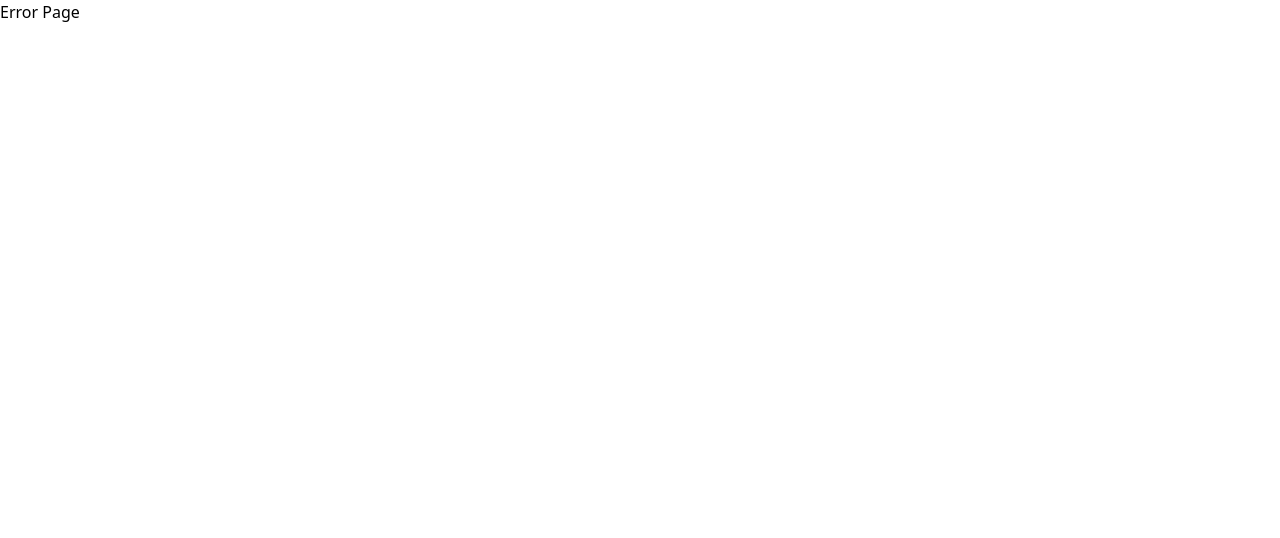
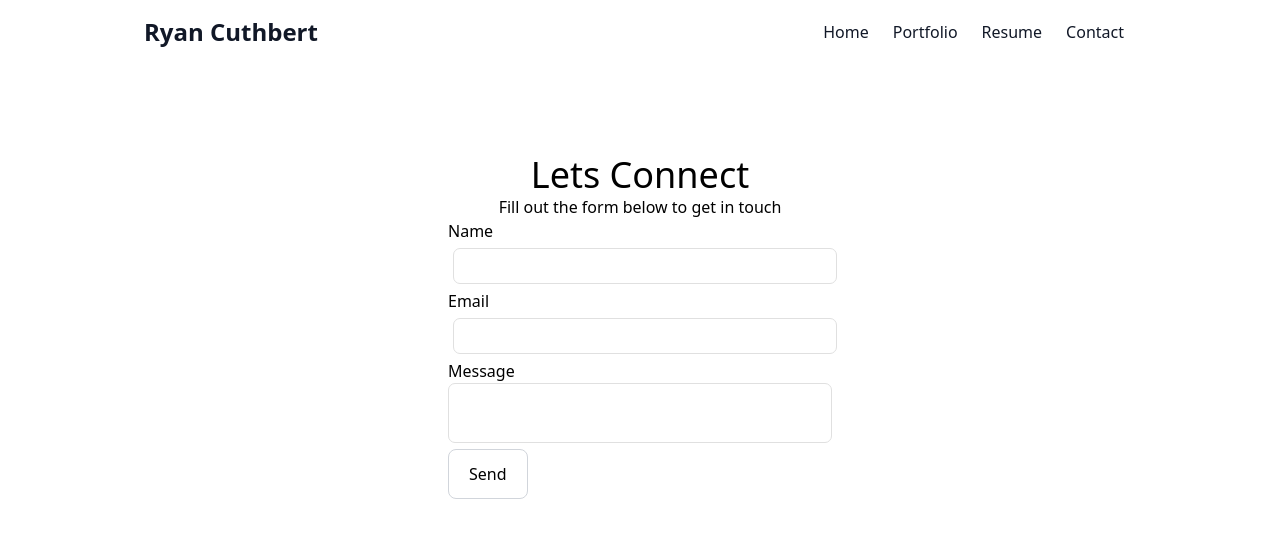
Before and after one commit to Ryan3389/portfolio, a React (Vite) app: page /contact in a window 1280 px wide. Before the commit this address had no page. Shown: the top 538 px of the page. Built offline with nearby package versions, Linux system fonts and the light colour scheme.

Commit message:
added contact page

```diff
--- a/package.json
+++ b/package.json
@@ -10,6 +10,9 @@
     "preview": "vite preview"
   },
   "dependencies": {
+    "@emailjs/browser": "^4.4.1",
+    "dotenv": "^16.4.5",
+    "emailjs-com": "^3.2.0",
     "react": "^18.3.1",
     "react-dom": "^18.3.1",
     "react-router-dom": "^6.26.2"
--- /dev/null
+++ b/src/App.css
@@ -0,0 +1,41 @@
+.form-section {
+    height: 80vh;
+    padding-top: 75px;
+}
+
+.form-container {
+    width: 30%;
+    margin: auto;
+}
+
+.form-container h1,
+p {
+    text-align: center;
+}
+
+.input-div input,
+textarea {
+    width: 100%;
+    border: 1px solid #E0E0E0;
+    border-radius: 7px;
+    padding: 5px 10px;
+    margin: 5px;
+}
+
+.input-div textarea {
+    resize: none;
+    padding: 5px 10px;
+}
+
+/* .send-btn {
+    background-color: #1ABC9C;
+    padding: 8px 16px;
+    border-radius: 5px;
+    border: none;
+    font-weight: 600;
+    font-size: 1.2rem;
+}
+
+.send-btn:hover {
+    background-color: #16A085;
+} */
--- a/src/App.jsx
+++ b/src/App.jsx
@@ -1,5 +1,6 @@
 import { Outlet } from 'react-router-dom';
 import Navbar from './components/Navbar';
+import '../src/App.css'
 const App = () => {
     return (
         <>
--- a/src/components/Navbar.jsx
+++ b/src/components/Navbar.jsx
@@ -1,3 +1,4 @@
+import { Link } from "react-router-dom"
 
 const Navbar = () => {
     return (
@@ -6,10 +7,10 @@ const Navbar = () => {
             <div className="flex flex-wrap items-center justify-between mx-auto p-4 w-[80%]">
                 <span className="self-center text-2xl font-semibold dark:text-white">Ryan Cuthbert</span>
                 <div>
-                    <a className="py-2 px-3 cursor-pointer">Home</a>
-                    <a className="py-2 px-3 cursor-pointer">Portfolio</a>
-                    <a className="py-2 px-3 cursor-pointer">Resume</a>
-                    <a className="py-2 px-3 cursor-pointer">Contact</a>
+                    <Link to='/' className="py-2 px-3 cursor-pointer">Home</Link>
+                    <Link className="py-2 px-3 cursor-pointer">Portfolio</Link>
+                    <Link className="py-2 px-3 cursor-pointer">Resume</Link>
+                    <Link to='/contact' className="py-2 px-3 cursor-pointer">Contact</Link>
                 </div>
 
             </div>
--- a/src/main.jsx
+++ b/src/main.jsx
@@ -5,6 +5,7 @@ import './index.css'
 import { createBrowserRouter, RouterProvider } from 'react-router-dom';
 
 import HomePage from './pages/HomePage.jsx'
+import ContactPage from './pages/ContactPage.jsx';
 
 const router = createBrowserRouter([
   {
@@ -15,6 +16,10 @@ const router = createBrowserRouter([
       {
         index: true,
         element: <HomePage />
+      },
+      {
+        path: '/contact',
+        element: <ContactPage />
       }
     ]
   }
--- /dev/null
+++ b/src/pages/ContactPage.jsx
@@ -0,0 +1,173 @@
+import React, { useRef } from 'react';
+import { useState } from 'react';
+import emailjs from '@emailjs/browser';
+
+const ContactPage = () => {
+    const form = useRef();
+    const [formData, setFormData] = useState({
+        fromName: '',
+        email: '',
+        message: ''
+    })
+
+    const sendEmail = (e) => {
+        e.preventDefault();
+
+        emailjs
+            .sendForm(import.meta.env.VITE_SERVICE_ID, import.meta.env.VITE_TEMPLATE_ID, form.current, {
+                publicKey: import.meta.env.VITE_PUBLIC_KEY,
+            })
+            .then(
+                () => {
+                    console.log('SUCCESS!');
+                    setFormData({
+                        fromName: '',
+                        email: '',
+                        message: ''
+                    })
+                },
+                (error) => {
+                    console.log('FAILED...', error.text);
+                },
+            );
+    };
+    const handleChange = (e) => {
+        const { name, value } = e.target
+        setFormData({
+            ...formData,
+            [name]: value
+        })
+    }
+
+
+
+    return (
+        <section className='form-section'>
+            <div className="form-container">
+                <h1 className='text-4xl'>Lets Connect</h1>
+                <p>Fill out the form below to get in touch</p>
+                <form ref={form} onSubmit={sendEmail}>
+                    <div className="input-div">
+                        <label>Name</label>
+                        <input
+                            type="text"
+                            name="fromName"
+                            value={formData.fromName}
+                            onChange={handleChange}
+                            required
+                        />
+                    </div>
+                    <div className="input-div">
+                        <label>Email</label>
+                        <input
+                            type="email"
+                            name="email"
+                            value={formData.email}
+                            onChange={handleChange}
+                            required
+                        />
+                    </div>
+                    <div className="input-div">
+                        <label>Message</label>
+                        <textarea
+                            name="message"
+                            value={formData.message}
+                            onChange={handleChange}
+                            required
+                        />
+                    </div>
+                    <input type="submit" value="Send" className="inline-flex items-center justify-center px-5 py-3 text-base font-medium text-center border border-gray-300 rounded-lg focus:ring-4 focus:ring-gray-100 dark:text-white cursor-pointer " />
+                </form>
+            </div>
+        </section>
+    );
+};
+
+export default ContactPage
+
+// import React, { useRef } from 'react';
+// import { useState } from 'react';
+// import emailjs from '@emailjs/browser';
+
+// const ContactPage = () => {
+//     const form = useRef();
+//     const [formData, setFormData] = useState({
+//         fromName: '',
+//         email: '',
+//         message: ''
+//     });
+
+//     const sendEmail = (e) => {
+//         e.preventDefault();
+
+//         emailjs
+//             .sendForm(import.meta.env.VITE_SERVICE_ID, import.meta.env.VITE_TEMPLATE_ID, form.current, {
+//                 publicKey: import.meta.env.VITE_PUBLIC_KEY,
+//             })
+//             .then(
+//                 () => {
+//                     console.log('SUCCESS!');
+//                     // Clear the form by resetting formData state
+//                     setFormData({
+//                         fromName: '',
+//                         email: '',
+//                         message: ''
+//                     });
+//                 },
+//                 (error) => {
+//                     console.log('FAILED...', error.text);
+//                 },
+//             );
+//     };
+
+//     const handleChange = (e) => {
+//         const { name, value } = e.target;
+//         setFormData({
+//             ...formData,
+//             [name]: value
+//         });
+//     };
+
+//     return (
+//         <section className='form-section'>
+//             <div className="form-container">
+//                 <h1 className='text-4xl'>Let's Connect</h1>
+//                 <p>Fill out the form below to get in touch</p>
+//                 <form ref={form} onSubmit={sendEmail}>
+//                     <div className="input-div">
+//                         <label>Name</label>
+//                         <input
+//                             type="text"
+//                             name="fromName"
+//                             value={formData.fromName} // Bind value to formData state
+//                             onChange={handleChange}
+//                             required
+//                         />
+//                     </div>
+//                     <div className="input-div">
+//                         <label>Email</label>
+//                         <input
+//                             type="email"
+//                             name="email"
+//                             value={formData.email} // Bind value to formData state
+//                             onChange={handleChange}
+//                             required
+//                         />
+//                     </div>
+//                     <div className="input-div">
+//                         <label>Message</label>
+//                         <textarea
+//                             name="message"
+//                             value={formData.message} // Bind value to formData state
+//                             onChange={handleChange}
+//                             required
+//                         />
+//                     </div>
+//                     <input type="submit" value="Send" className="inline-flex items-center justify-center px-5 py-3 text-base font-medium text-center border border-gray-300 rounded-lg focus:ring-4 focus:ring-gray-100 dark:text-white cursor-pointer " />
+//                 </form>
+//             </div>
+//         </section>
+//     );
+// };
+
+// export default ContactPage;
```
Also changed, not shown: 2 other files (tests, documents, lock files or other folders).
